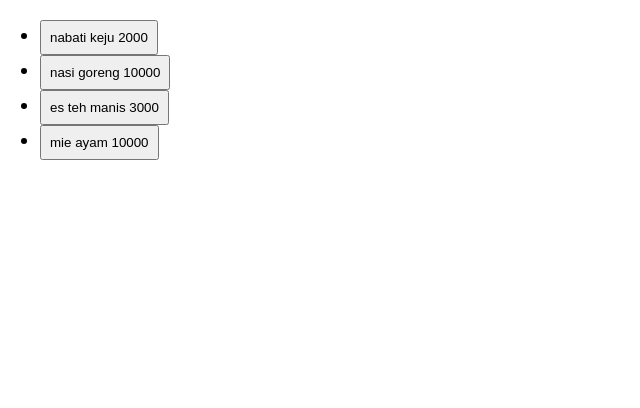
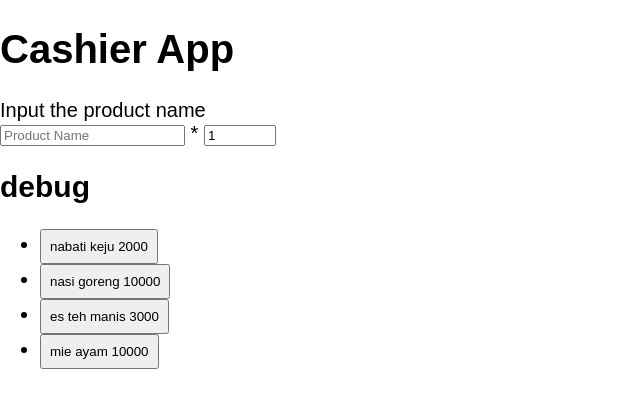
Before and after one commit to 0ppangz/cashier-app, a PHP site: page / in a window 1280 px wide. Shown: the top 408 px of the page, without its empty margins (0-640 px from the left). Run offline with PHP 8.4, Linux system fonts and the light colour scheme; data comes from the database, SQL or seed files in the repository.

Commit message:
feat: add product name and quantity input fields
currently nonfunctional as i'm still learning php. also i got school
tomorrow

```diff
--- a/index.php
+++ b/index.php
@@ -15,6 +15,19 @@ $prod = select('select * from lItem');
 
 <body>
   <div class="container">
+    <h1>Cashier App</h1>
+
+    <label for="product-field" style="display: block;">Input the product name</label>
+    <input placeholder="Product Name" list="product-choices" id="product-name" name="product-field" />
+    <label for="product-quantity">*</label>
+    <input placeholder="Quantity" id="product-qty" name="product-quantity" style="width: 64px;" value="1" />
+    <datalist id="product-choices">
+      <?php foreach ($prod as $product): ?>
+        <option value="<?= $product['barangJual'] ?>">
+        <?php endforeach; ?>
+    </datalist>
+
+    <h2>debug</h2>
     <form action="funcs/main.php" method="post" accept-charset="utf-8">
       <ul>
         <?php foreach ($prod as $product): ?>
```
